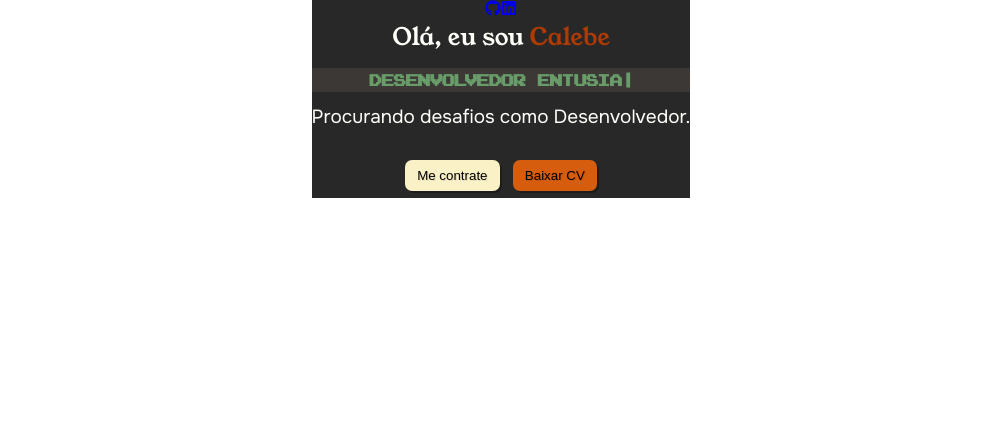
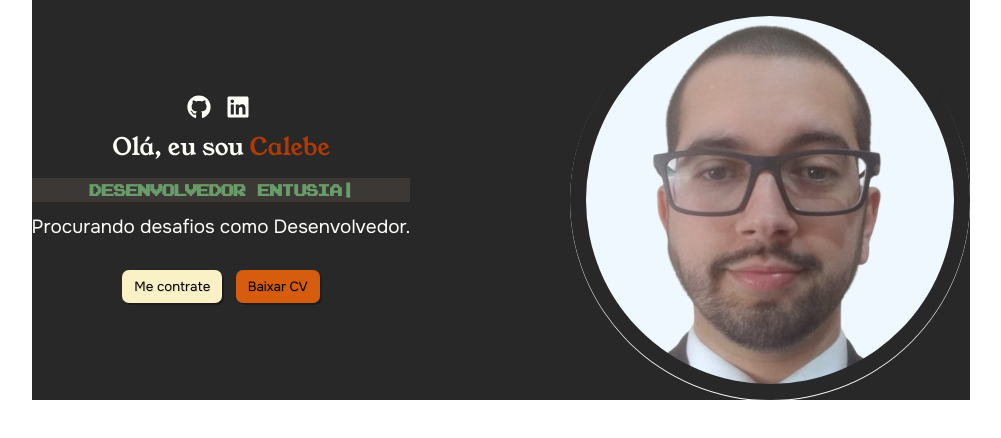
Before and after one commit to CalebeCopello/portfolio, a React (Create React App) app in the folder client/: page / in a window 1280 px wide. Shown: the top 438 px of the page, without its empty margins (139-1140 px from the left). Built offline with nearby package versions, Linux system fonts and the light colour scheme.

Commit message:
Profile styling done

```diff
--- a/client/src/PortfolioContainer/Home/Profile.css
+++ b/client/src/PortfolioContainer/Home/Profile.css
@@ -42,6 +42,9 @@
     margin: 0.7em 0 0 0;
     font-family: OnestSanSerif;
 }
+.btn {
+    font-family: OnestSanSerif;
+}
 .standard-btn {
     margin: 0.5em;
 }
@@ -52,3 +55,39 @@
 .highlighted-btn:hover {
     background-color: var(--orange1);
 }
+.profile-picture {
+    display: flex;
+    align-items:  center;
+    justify-content: center;
+    box-shadow: 0 1px 0 0 white;
+    border-radius: 50%;
+    height: 25em;
+    width: 25em;
+    margin-left: 10em;
+}
+.profile-picture-background {
+    height: 92%;
+    width: 92%;
+    background-image: url("../../assets/Home/avatarProfile.png");
+    background-size: cover;
+    background-color: aliceblue;
+    border-radius: 50%;
+}
+.profile-picture-background:hover {
+    transform: scale(1.09);
+    transition: 0.2s ease-out;
+}
+.colz .colz-icons{
+    padding: 0.3em;
+    padding-left: 0;
+}
+
+.profile-social-icons{
+    margin: 0.3em;
+    color: var(--textContrast-fg4);
+    font-size: 1.5em;
+}
+.profile-social-icons:hover {
+    transition: 0.2s ease-out;
+    color: var(--blue0);
+}
--- a/client/src/PortfolioContainer/Home/Profile.jsx
+++ b/client/src/PortfolioContainer/Home/Profile.jsx
@@ -39,8 +39,8 @@ const Profile = () => {
                     <div className="profile-details">
                         <div className="colz">
                             <div className="colz-icons">
-                                <a href='https://github.com/CalebeCopello' rel='noreferrer' target='_blank'><FaGithub /></a>
-                                <a href='https://www.linkedin.com/in/calebe-copello-59b588263/' rel='noreferrer' target='_blank'><FaLinkedin /></a>
+                                <a href='https://github.com/CalebeCopello' rel='noreferrer' target='_blank' className='profile-social-icons'><FaGithub /></a>
+                                <a href='https://www.linkedin.com/in/calebe-copello-59b588263/' rel='noreferrer' target='_blank' className='profile-social-icons'><FaLinkedin /></a>
                             </div>
                         </div>
                         <div className="profile-details-name">
@@ -68,7 +68,7 @@ const Profile = () => {
                         </div>
                     </div>
                     <div className="profile-picture">
-                        <div className="profile-picture background">
+                        <div className="profile-picture-background">
 
                         </div>
                     </div>
```
Also changed, not shown: client/src/assets/Home/avatarProfile.png (renamed from client/src/assets/Home/Sem título-ImgCreatorAI.png), client/src/assets/Home/getimg_ai_img-kIduVlCuaLGL0VmO8whwW.png (deleted).
